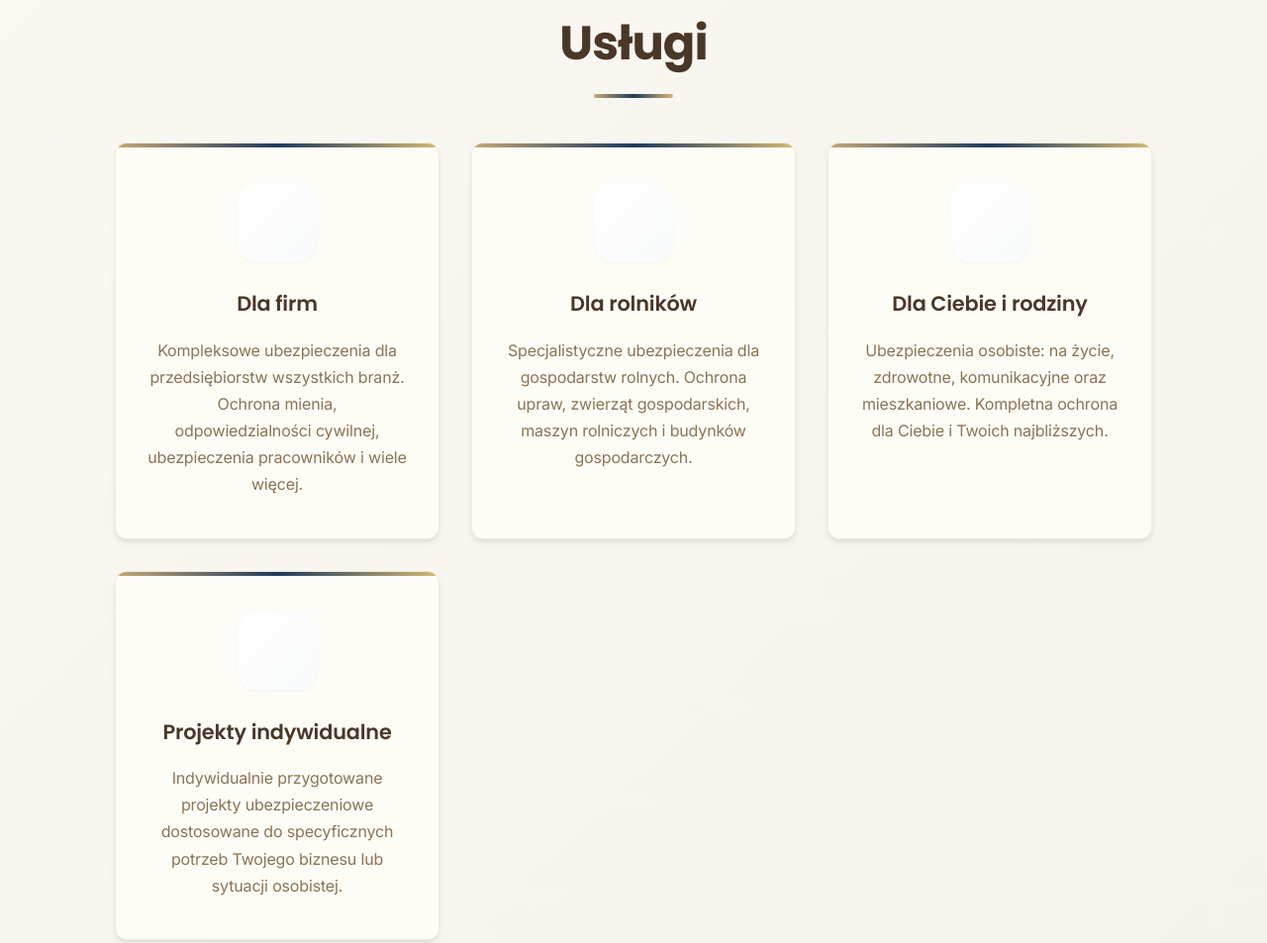
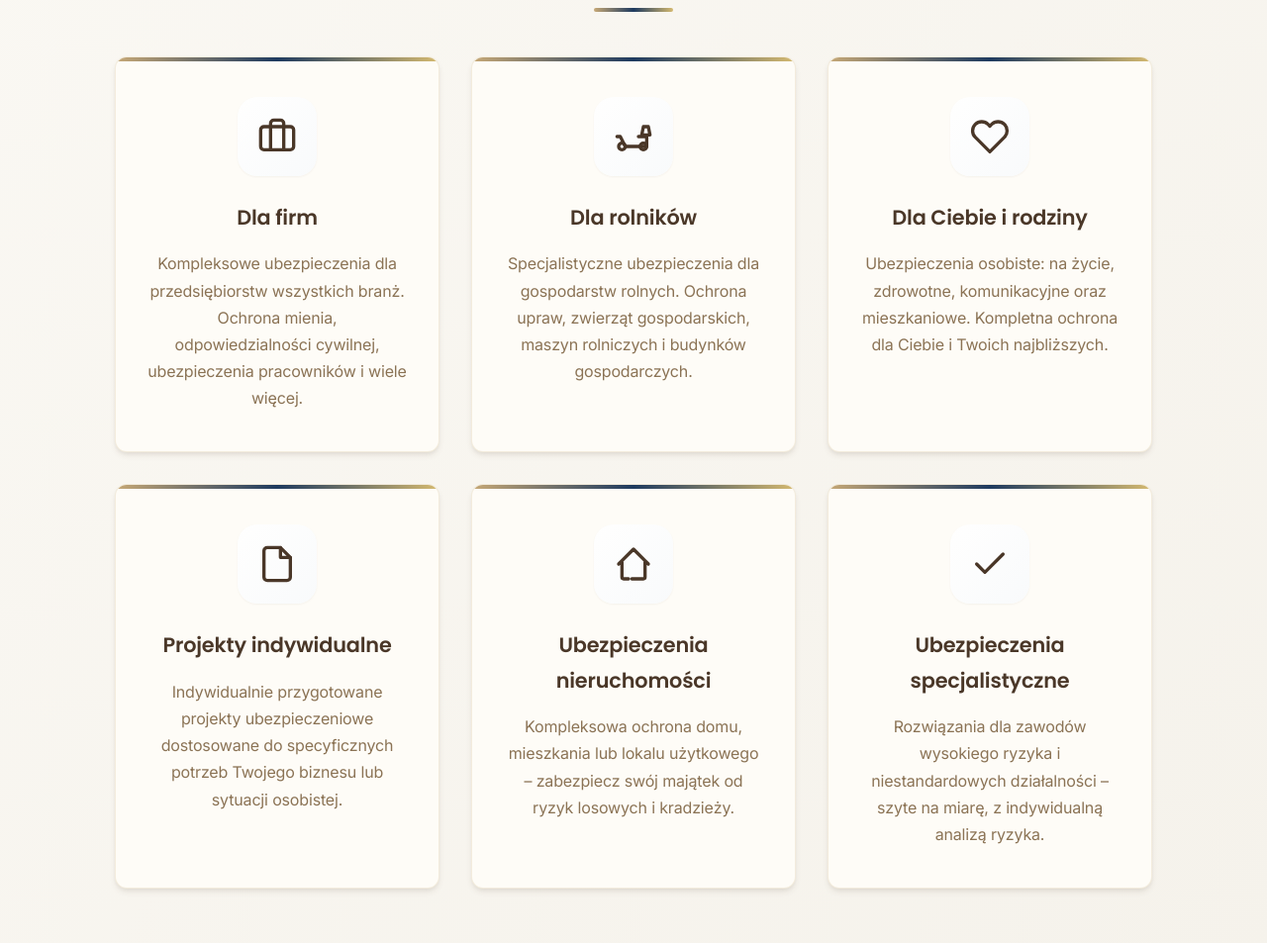
Before and after one commit to Wiko098/GBB_V1, a website: page index.html in a window 1280 px wide. Shown: the part 1704-2657 px from the top of the page at 99% size. Drawn offline with Linux system fonts and the light colour scheme.

Commit message:
Update index.html

```diff
--- a/index.html
+++ b/index.html
@@ -10,7 +10,7 @@
     <header>
         <div class="container">
             <a href="#" class="logo">
-                <img src="images/Logo.png" alt="Logo Galicyjskie Biuro Brokerskie" class="logo-image">
+                <img src="Logo.png" alt="Logo Galicyjskie Biuro Brokerskie" class="logo-image">
             </a>
             <input type="checkbox" id="nav-toggle">
             <label for="nav-toggle" class="nav-toggle-label" aria-label="Otwórz menu">
@@ -46,9 +46,9 @@
                         <img src="https://images.pexels.com/photos/6077797/pexels-photo-6077797.jpeg" alt="Sprawiedliwość i równowaga - profesjonalne doradztwo ubezpieczeniowe">
                     </div>
 
-                  > main
+                                  </div>
+
                 </div>
-            </div>
         </div>
     </section>
 
@@ -59,7 +59,7 @@
                 <div class="service">
                     <div class="service-icon">
                         <svg xmlns="http://www.w3.org/2000/svg" width="40" height="40" viewBox="0 0 24 24" fill="none" stroke="var(--dark-brown)" stroke-width="2" stroke-linecap="round" stroke-linejoin="round">
-                            <briefcase-icon><path d="M16 20V4a2 2 0 0 0-2-2h-4a2 2 0 0 0-2 2v16"></path><rect width="20" height="14" x="2" y="6" rx="2"></rect></briefcase-icon>
+                            <path d="M16 20V4a2 2 0 0 0-2-2h-4a2 2 0 0 0-2 2v16"></path><rect width="20" height="14" x="2" y="6" rx="2"></rect>
                         </svg>
                     </div>
                     <h3>Dla firm</h3>
@@ -68,8 +68,11 @@
                 <div class="service">
                     <div class="service-icon">
                         <svg xmlns="http://www.w3.org/2000/svg" width="40" height="40" viewBox="0 0 24 24" fill="none" stroke="var(--dark-brown)" stroke-width="2" stroke-linecap="round" stroke-linejoin="round">
-                            <tractor-icon><path d="M10 17a4 4 0 1 0-8-8H2v6h2"></path><circle cx="10" cy="17" r="2"></circle><path d="M22 17h-6"></path><circle cx="16" cy="17" r="2"></circle></tractor-icon>
-                        </svg>
+        <path d="M2 12h2l3 6h13v-6h-5"></path>
+        <path d="M18 6h3l1 5h-5z"></path>
+        <circle cx="5" cy="18" r="2"></circle>
+        <circle cx="18" cy="18" r="2"></circle>
+    </svg>
                     </div>
                     <h3>Dla rolników</h3>
                     <p>Specjalistyczne ubezpieczenia dla gospodarstw rolnych. Ochrona upraw, zwierząt gospodarskich, maszyn rolniczych i budynków gospodarczych.</p>
@@ -77,7 +80,7 @@
                 <div class="service">
                     <div class="service-icon">
                         <svg xmlns="http://www.w3.org/2000/svg" width="40" height="40" viewBox="0 0 24 24" fill="none" stroke="var(--dark-brown)" stroke-width="2" stroke-linecap="round" stroke-linejoin="round">
-                            <heart-icon><path d="M20.84 4.61a5.5 5.5 0 0 0-7.78 0L12 5.67l-1.06-1.06a5.5 5.5 0 0 0-7.78 7.78l1.06 1.06L12 21.23l7.78-7.78 1.06-1.06a5.5 5.5 0 0 0 0-7.78z"></path></heart-icon>
+                            <path d="M20.84 4.61a5.5 5.5 0 0 0-7.78 0L12 5.67l-1.06-1.06a5.5 5.5 0 0 0-7.78 7.78l1.06 1.06L12 21.23l7.78-7.78 1.06-1.06a5.5 5.5 0 0 0 0-7.78z"></path>
                         </svg>
                     </div>
                     <h3>Dla Ciebie i rodziny</h3>
@@ -86,13 +89,33 @@
                 <div class="service">
                     <div class="service-icon">
                         <svg xmlns="http://www.w3.org/2000/svg" width="40" height="40" viewBox="0 0 24 24" fill="none" stroke="var(--dark-brown)" stroke-width="2" stroke-linecap="round" stroke-linejoin="round">
-                            <file-icon><path d="M14 2H6a2 2 0 0 0-2 2v16a2 2 0 0 0 2 2h12a2 2 0 0 0 2-2V8z"></path><polyline points="14 2 14 8 20 8"></polyline></file-icon>
+                            <path d="M14 2H6a2 2 0 0 0-2 2v16a2 2 0 0 0 2 2h12a2 2 0 0 0 2-2V8z"></path><polyline points="14 2 14 8 20 8"></polyline>
                         </svg>
                     </div>
                     <h3>Projekty indywidualne</h3>
                     <p>Indywidualnie przygotowane projekty ubezpieczeniowe dostosowane do specyficznych potrzeb Twojego biznesu lub sytuacji osobistej.</p>
                 </div>
-            </div>
+
+                <div class="service">
+                    <div class="service-icon">
+                        <svg xmlns="http://www.w3.org/2000/svg" width="40" height="40" viewBox="0 0 24 24" fill="none" stroke="var(--dark-brown)" stroke-width="2" stroke-linecap="round" stroke-linejoin="round">
+                            <path d="M3 12l2-2m0 0l7-7 7 7M5 10v10a1 1 0 001 1h3m10-11l2 2m-2-2v10a1 1 0 01-1 1h-3m-4 0h4"></path>
+                        </svg>
+                    </div>
+                    <h3>Ubezpieczenia nieruchomości</h3>
+                    <p>Kompleksowa ochrona domu, mieszkania lub lokalu użytkowego – zabezpiecz swój majątek od ryzyk losowych i kradzieży.</p>
+                </div>
+                <div class="service">
+                    <div class="service-icon">
+                        <svg xmlns="http://www.w3.org/2000/svg" width="40" height="40" viewBox="0 0 24 24" fill="none" stroke="var(--dark-brown)" stroke-width="2" stroke-linecap="round" stroke-linejoin="round">
+                            <path d="M20 6L9 17l-5-5"></path>
+                        </svg>
+                    </div>
+                    <h3>Ubezpieczenia specjalistyczne</h3>
+                    <p>Rozwiązania dla zawodów wysokiego ryzyka i niestandardowych działalności – szyte na miarę, z indywidualną analizą ryzyka.</p>
+                </div>
+
+</div>
         </div>
     </section>
 
@@ -104,10 +127,10 @@
                     <strong>Galicyjskie Biuro Brokerskie Sp. z o.o.</strong>
                     <p>ul. Wałowa 34, 33-100 Tarnów</p>
                     <p>Tel: <a href="tel:+48146276381">14 627 63 81</a></p>
-                    <p>E-mail: <a href="mailto:gbb@gbb.com">gbb@gbb.com</a></p>
+                    <p>E-mail: <a href="mailto:biuro@przyklad.pl">biuro@przyklad.pl</a></p>
                 </div>
                 <div class="contact-details-form">
-                    <form action="https://formspree.io/f/xwkgnbop" method="POST">
+                    <form action="/submit" method="POST">
                         <label for="name">Imię i nazwisko:</label>
                         <input type="text" id="name" name="name" required>
 
@@ -128,7 +151,8 @@
             </div>
             <div class="contact-map">
                 <iframe src="https://www.google.com/maps/embed?pb=!1m18!1m12!1m3!1d2567.6144321234567!2d20.98712331561412!3d50.01312387941676!2m3!1f0!2f0!3f0!3m2!1i1024!2i768!4f13.1!3m3!1m2!1s0x0%3A0x0!2zNTDCsDAwJzQ3LjciTiAyMMKwNTknMTMuNiJF!5e0!3m2!1spl!2spl!4v1635781234567!5m2!1spl!2spl" allowfullscreen="" loading="lazy"></iframe>
-            </div>
+
+                </div>
         </div>
     </section>
 
```
